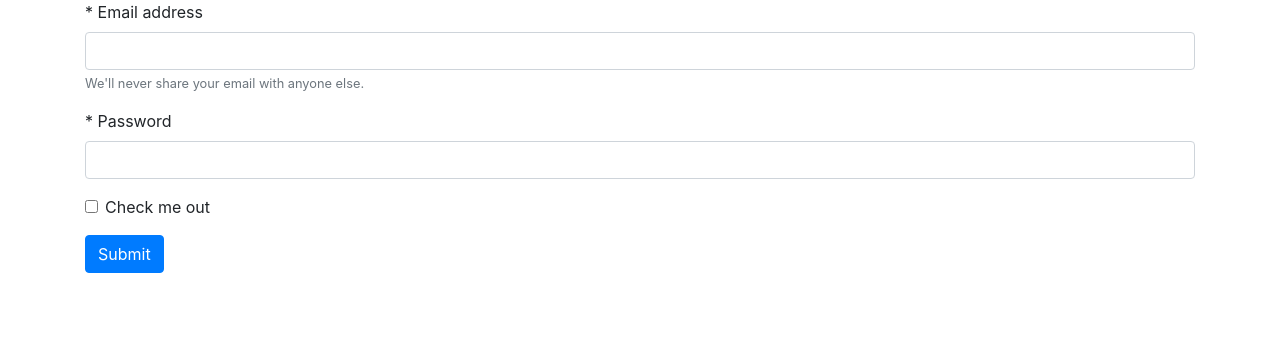
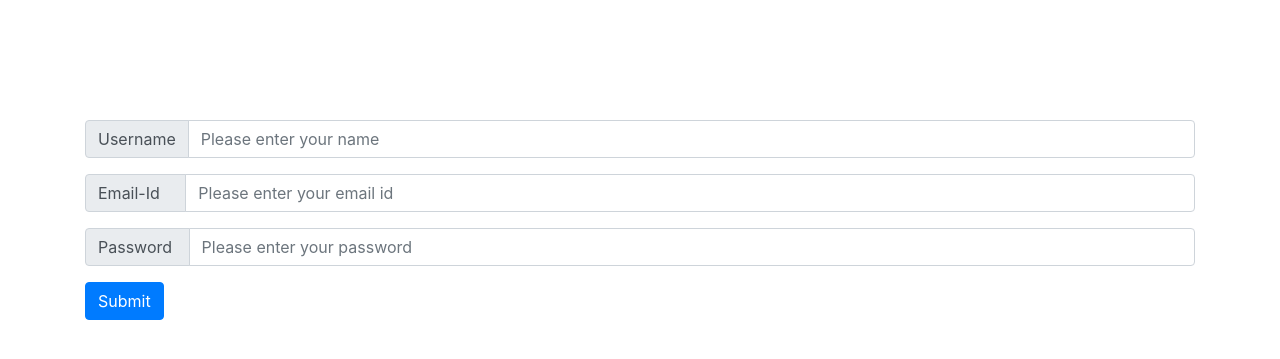
Before and after one commit to Dhiraj-01/To-Do-List, a Django app: page /login in a window 1280 px wide. Shown: the part 66-425 px from the top of the page. Run offline with Django 3.2, Linux system fonts and the light colour scheme; some libraries are stand-ins or nearby versions.

Commit message:
See Description
Added login.html page it's url.
changed : [
    base.html,login.html,urls.py,views.py
]

```diff
--- a/todo/todo_list/templates/login.html
+++ b/todo/todo_list/templates/login.html
@@ -1,20 +1,42 @@
 {% extends 'base.html' %}
 
 {% block content %}
-<form>
-  <div class="form-group">
-    <label for="exampleInputEmail1" placeholder="xyz@abc.com">* Email address</label>
-    <input type="email" class="form-control" id="exampleInputEmail1" aria-describedby="emailHelp">
-    <small id="emailHelp" class="form-text text-muted">We'll never share your email with anyone else.</small>
-  </div>
-  <div class="form-group">
-    <label for="exampleInputPassword1">* Password</label>
-    <input type="password" class="form-control" id="exampleInputPassword1">
-  </div>
-  <div class="form-group form-check">
-    <input type="checkbox" class="form-check-input" id="exampleCheck1">
-    <label class="form-check-label" for="exampleCheck1">Check me out</label>
-  </div>
-  <button type="submit" class="btn btn-primary">Submit</button>
+{% if messages %}
+{% for message in messages %}
+<div class="alert alert-warning alert-dismissable" role="alert">
+	<button class="close" data-dismiss="alert">
+		<small><sup>&#10007;</sup></small>
+	</button>
+	{{ message }}
+</div>
+{% endfor %}
+{% endif %}
+<br><br><br><br><br>
+<form method="POST">
+	{% csrf_token %}
+	<div class="input-group mb-3">
+		<div class="input-group-prepend">
+			<span class="input-group-text" id="basic-addon1">Username</span>
+		</div>
+		<input type="text" class="form-control" placeholder="Please enter your name" aria-label="uname" aria-describedby="basic-addon1">
+	</div>
+
+	<div class="input-group mb-3">
+		<div class="input-group-prepend">
+			<span class="input-group-text" id="basic-addon1">Email-Id&nbsp;&nbsp;&nbsp;</span>
+		</div>
+		<input type="email" class="form-control" placeholder="Please enter your email id" name="email" id="email">
+	</div>
+
+	<div class="input-group mb-3">
+		<div class="input-group-prepend">
+			<span class="input-group-text" id="basic-addon1">Password&nbsp;</span>
+		</div>
+		<input type="password" class="form-control" placeholder="Please enter your password" aria-label="pass" aria-describedby="basic-addon1" id="pass">
+	</div>
+
+	<button type="submit" class="btn btn-primary">Submit</button>
+
+
 </form>
 {% endblock %}
--- a/todo/todo_list/urls.py
+++ b/todo/todo_list/urls.py
@@ -7,5 +7,5 @@ urlpatterns = [
     path('cross_off/<todo_id>', views.cross_off, name="cross_off"),
     path('uncross/<todo_id>', views.uncross, name="uncross"),
     path('edit/<todo_id>', views.edit, name="edit"),
-    path('login',views.login, name="login")
+    path('login',views.login, name="login"),
 ]
```
Also changed, not shown: todo/todo_list/templates/base.html (+4 -4 lines), todo/db.sqlite3, todo/todo_list/forms.py (line endings or trailing spaces), todo/todo_list/templates/edit.html (indentation only).
